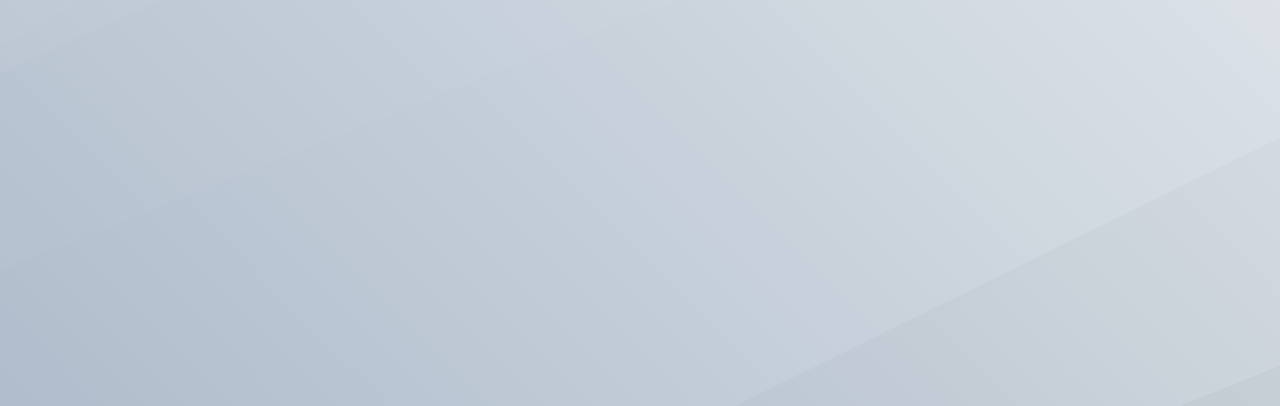
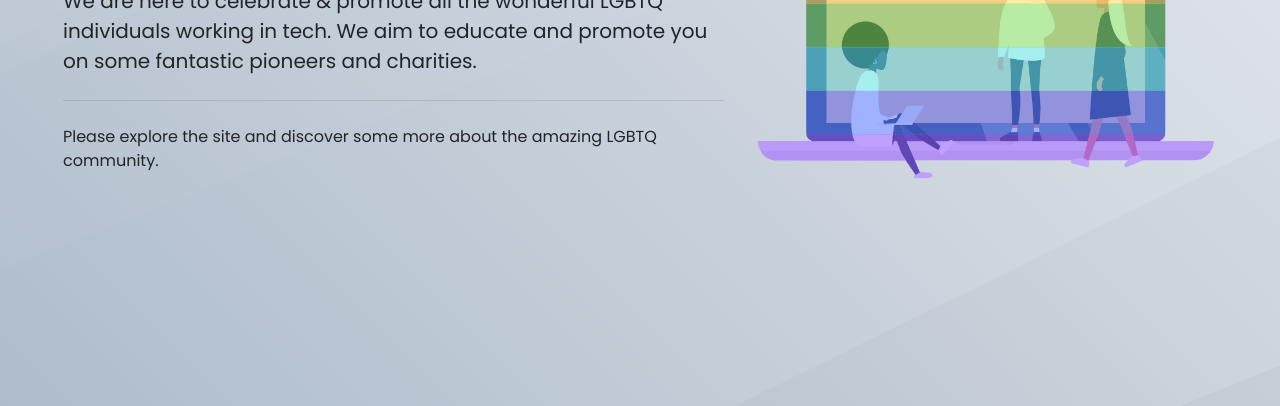
Before and after one commit to Tmuat/pride-hackathon-t4, a plain HTML site: page index.html in a window 1280 px wide. Shown: the part 394-800 px from the top of the page. Drawn offline with nearby package versions, Linux system fonts and the light colour scheme.

Commit message:
Added html and css for landing page

```diff
--- a/assets/css/base.css
+++ b/assets/css/base.css
@@ -18,6 +18,17 @@ html {
     height: 100%;
     font-family: "Poppins", sans-serif;
     background-color: #ffffff;
+}
+
+.full-height {
+    position: relative;
+    height: 100vh;
+    width: 100vw;
+    padding-top: 68px;
+
+    display: flex;
+    justify-content: center;
+    align-items: flex-start;
 }
 
 /* ---------------------------------------------- Global Styling end */
@@ -55,6 +66,14 @@ html {
 
 /* ---------------------------------------------- Navbar end */
 
+/* ---------------------------------------------- Landing start */
+
+.landing-content-height {
+    height: calc(100vh - 68px);
+}
+
+/* ---------------------------------------------- Landing end */
+
 /* Small devices (landscape phones, 576px and up) */
 @media (max-width: 767.98px) { }
 
--- a/index.html
+++ b/index.html
@@ -21,10 +21,10 @@
     <!-- End Custom Favicon -->
 
 </head>
-<body class="landing-background">
+<body>
     <header>
         <!-- Start Navbar -->
-        <nav class="navbar navbar-expand-md navbar-light">
+        <nav class="navbar fixed-top navbar-expand-md navbar-light">
             <a class="navbar-brand logo-font mr-0" href="#">
                 <img src="assets/images/logo/logo.png" class="d-inline-block align-top logo" alt="">
                 Team 4 Pride Education
@@ -52,6 +52,20 @@
         <!-- End Navbar -->
     </header>
 
+    <section id="landing" class="landing-background full-height container-fluid ">
+        <div class="row landing-content-height px-md-5">
+            <div class="col-12 col-lg-7 my-auto text-center text-lg-left">
+                    <h1 class="display-3">WE ARE PROUD!</h1>
+                    <p class="lead">We are here to celebrate & promote all the wonderful LGBTQ individuals working in tech. We aim to educate and promote you on some fantastic pioneers and charities.</p>
+                    <hr class="my-4">
+                    <p>Please explore the site and discover some more about the amazing LGBTQ community.</p>
+            </div>
+            <div class="col-8 col-lg-5 offset-2 offset-lg-0 my-auto">
+                <img src="assets/images/index/landing_image.png" class="img-fluid" alt="pride coloured laptop">
+            </div>
+        </div>
+    </section>
+
 
 
     <!-- Jquery Link -->
```
Also changed, not shown: assets/images/index/landing_image.png (added).
